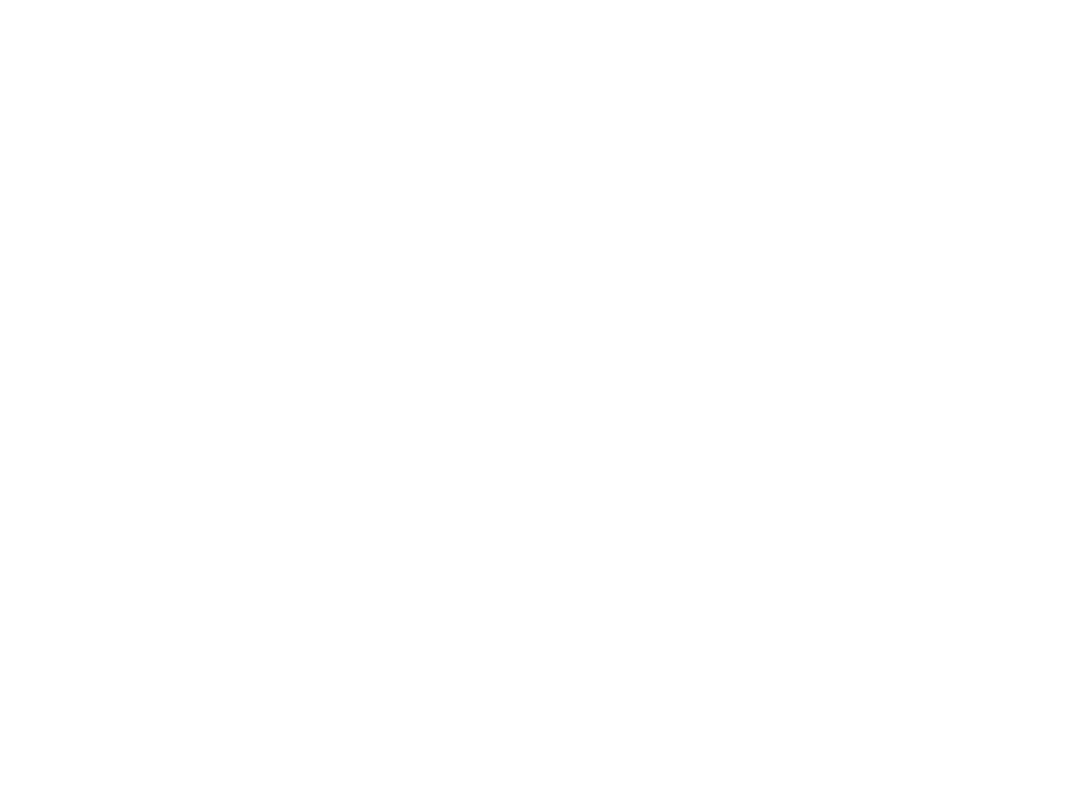
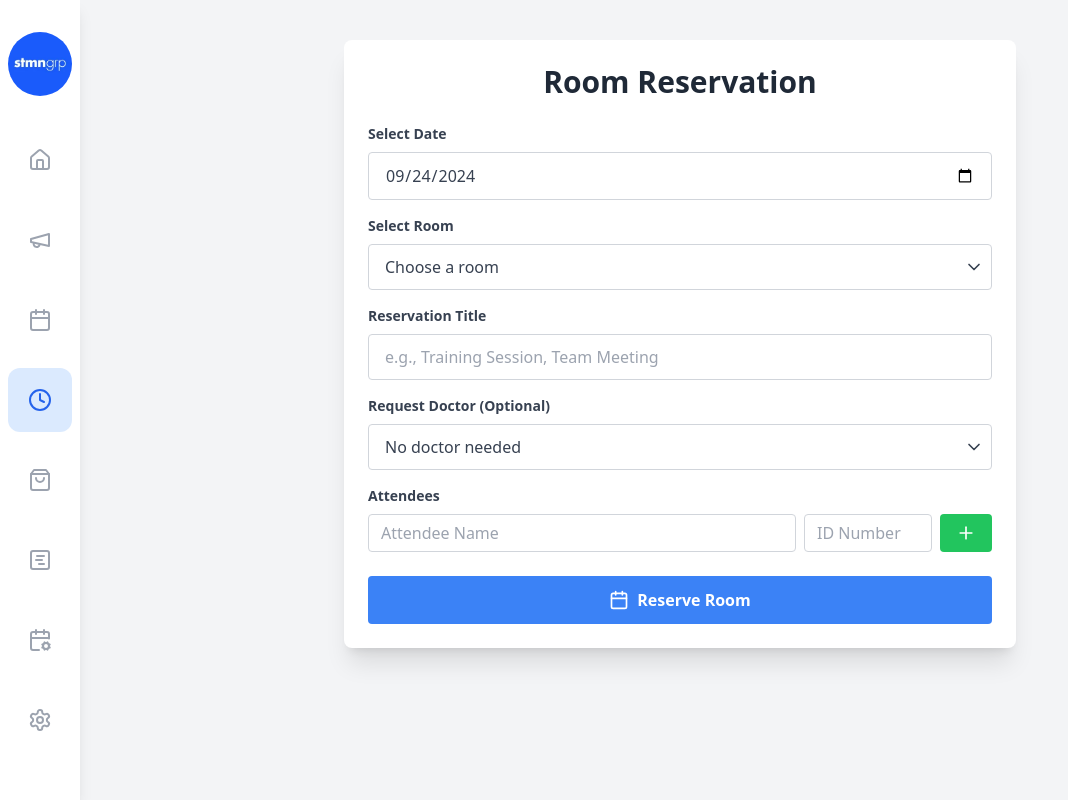
Before and after one commit to furqanistic/event-booking, a React (Vite) app in the folder client/: page /room in a window 1280 px wide. Before the commit this address had no page. Shown: the whole page, without its empty margins (0-1068 px from the left). Built offline with nearby package versions, Linux system fonts and the light colour scheme.

Commit message:
rooms setup

```diff
--- a/client/src/App.jsx
+++ b/client/src/App.jsx
@@ -1,5 +1,4 @@
 import { BrowserRouter, Route, Routes } from 'react-router-dom'
-import AppointmentPage from './pages/AppointmentPage'
 import EventsManagementPage from './pages/EventsManagementPage'
 import Events from './pages/EventsPage'
 import Home from './pages/Home'
@@ -7,6 +6,7 @@
 import LoginPage from './pages/LoginPage'
 import MerchPage from './pages/MerchPage'
 import News from './pages/News'
+import RoomReservationPage from './pages/RoomReservationPage'
 import Setting from './pages/Setting'
 
 const App = () => {
@@ -22,7 +22,7 @@
             <Route path='novedades' element={<News />} />
             <Route path='merch' element={<MerchPage />} />
             <Route path='mi-cuenta' element={<Setting />} />
-            <Route path='appointment' element={<AppointmentPage />} />
+            <Route path='room' element={<RoomReservationPage />} />
             <Route path='manage' element={<InventoryManagementPage />} />
             <Route path='event-dashboard' element={<EventsManagementPage />} />
           </Route>
--- a/client/src/pages/Layout.jsx
+++ b/client/src/pages/Layout.jsx
@@ -18,7 +18,7 @@
     { icon: Home, label: 'Home', path: '/dashboard' },
     { icon: Megaphone, label: 'News', path: '/novedades' },
     { icon: Calendar, label: 'Events', path: '/nuevo-evento' },
-    { icon: Clock, label: 'Appointments', path: '/appointment' },
+    { icon: Clock, label: 'Appointments', path: '/room' },
     { icon: ShoppingBag, label: 'Merch', path: '/merch' },
     { icon: SquareChartGantt, label: 'Manage', path: '/manage' },
     { icon: CalendarCog, label: 'Events', path: '/event-dashboard' },
--- a/client/src/pages/AppointmentPage.jsx
+++ b/client/src/pages/RoomReservationPage.jsx
@@ -1,8 +1,25 @@
-import { Calendar, ChevronDown, X } from 'lucide-react'
+import { Calendar, ChevronDown, Plus, X } from 'lucide-react'
 import React, { useEffect, useState } from 'react'
 import Layout from './Layout'
 
-// Mock data for doctors and rooms
+// Mock data for rooms and doctors
+const rooms = [
+  {
+    id: 1,
+    name: 'Room A',
+    capacity: 3,
+    equipment: ['Projector', 'Whiteboard'],
+    availability: [9, 10, 11, 13, 14, 15],
+  },
+  {
+    id: 2,
+    name: 'Room B',
+    capacity: 5,
+    equipment: ['TV Screen', 'Conference Phone'],
+    availability: [10, 11, 12, 14, 15, 16],
+  },
+]
+
 const doctors = [
   {
     id: 1,
@@ -24,17 +41,6 @@
   },
 ]
 
-const rooms = [
-  { id: 1, name: 'Room A', capacity: 3, availability: [9, 10, 11, 13, 14, 15] },
-  {
-    id: 2,
-    name: 'Room B',
-    capacity: 5,
-    availability: [10, 11, 12, 14, 15, 16],
-  },
-]
-
-// Simple Alert component
 const Alert = ({ children, variant = 'default' }) => (
   <div
     className={`p-4 mb-4 rounded-md ${
@@ -47,7 +53,6 @@
   </div>
 )
 
-// Simple AlertDialog component
 const AlertDialog = ({ isOpen, onClose, title, description, onConfirm }) => {
   if (!isOpen) return null
 
@@ -55,7 +60,7 @@
     <div className='fixed inset-0 bg-black bg-opacity-50 flex items-center justify-center p-4'>
       <div className='bg-white rounded-lg p-6 max-w-sm w-full'>
         <h2 className='text-xl font-bold mb-4'>{title}</h2>
-        <p className='mb-6'>{description}</p>
+        <p className='mb-6 whitespace-pre-line'>{description}</p>
         <div className='flex justify-end space-x-2'>
           <button
             className='px-4 py-2 bg-gray-200 text-gray-800 rounded hover:bg-gray-300'
@@ -75,63 +80,87 @@
   )
 }
 
-const AppointmentPage = () => {
+const RoomReservationPage = ({ userBrand = 'nuo' }) => {
   const [selectedDate, setSelectedDate] = useState(new Date())
-  const [selectedDoctor, setSelectedDoctor] = useState(null)
   const [selectedRoom, setSelectedRoom] = useState(null)
   const [selectedTime, setSelectedTime] = useState(null)
   const [availableTimes, setAvailableTimes] = useState([])
-  const [patientName, setPatientName] = useState('')
-  const [patientEmail, setPatientEmail] = useState('')
+  const [reservationTitle, setReservationTitle] = useState('')
+  const [selectedDoctor, setSelectedDoctor] = useState(null)
+  const [attendees, setAttendees] = useState([])
+  const [newAttendee, setNewAttendee] = useState({ name: '', id: '' })
   const [showConfirmDialog, setShowConfirmDialog] = useState(false)
   const [bookingError, setBookingError] = useState(null)
 
+  // Get the assigned doctor based on the user's brand
+  const assignedDoctor = doctors.find(
+    (d) =>
+      (userBrand === 'nuo' && d.id === 2) ||
+      (userBrand === 'cardio' && d.id === 1) ||
+      (userBrand === 'pedia' && d.id === 3)
+  )
+
   useEffect(() => {
-    if (selectedDoctor && selectedRoom) {
-      const doctorAvailability = doctors.find(
-        (d) => d.id === selectedDoctor
-      ).availability
-      const roomAvailability = rooms.find(
-        (r) => r.id === selectedRoom
-      ).availability
-      const commonAvailability = doctorAvailability.filter((time) =>
-        roomAvailability.includes(time)
-      )
-      setAvailableTimes(commonAvailability)
+    if (selectedRoom) {
+      const room = rooms.find((r) => r.id === selectedRoom)
+      let availableTimes = room.availability
+
+      if (selectedDoctor) {
+        const doctor = doctors.find((d) => d.id === selectedDoctor)
+        availableTimes = availableTimes.filter((time) =>
+          doctor.availability.includes(time)
+        )
+      }
+
+      setAvailableTimes(availableTimes)
     }
-  }, [selectedDoctor, selectedRoom])
+  }, [selectedRoom, selectedDoctor])
+
+  const handleAddAttendee = () => {
+    if (newAttendee.name && newAttendee.id) {
+      setAttendees([...attendees, newAttendee])
+      setNewAttendee({ name: '', id: '' })
+    }
+  }
+
+  const removeAttendee = (index) => {
+    setAttendees(attendees.filter((_, i) => i !== index))
+  }
 
   const handleBooking = () => {
     if (
-      selectedDoctor &&
       selectedRoom &&
       selectedTime &&
-      patientName &&
-      patientEmail
+      reservationTitle &&
+      attendees.length > 0
     ) {
       setShowConfirmDialog(true)
     } else {
-      setBookingError('Please fill in all fields before booking.')
+      setBookingError(
+        'Please fill in all required fields and add at least one attendee.'
+      )
     }
   }
 
   const confirmBooking = () => {
     // Here you would typically send this data to your backend
-    console.log('Booking confirmed:', {
-      doctor: doctors.find((d) => d.id === selectedDoctor).name,
+    console.log('Reservation confirmed:', {
       room: rooms.find((r) => r.id === selectedRoom).name,
       date: selectedDate.toDateString(),
       time: `${selectedTime}:00`,
-      patientName,
-      patientEmail,
+      title: reservationTitle,
+      doctor: selectedDoctor
+        ? doctors.find((d) => d.id === selectedDoctor).name
+        : 'None',
+      attendees,
     })
 
     // Reset form
-    setSelectedDoctor(null)
     setSelectedRoom(null)
     setSelectedTime(null)
-    setPatientName('')
-    setPatientEmail('')
+    setReservationTitle('')
+    setSelectedDoctor(null)
+    setAttendees([])
     setShowConfirmDialog(false)
   }
 
@@ -139,7 +168,7 @@
     <Layout>
       <div className='max-w-2xl mx-auto mt-10 p-6 bg-white rounded-lg shadow-xl'>
         <h2 className='text-3xl font-bold mb-6 text-center text-gray-800'>
-          Book an Appointment
+          Room Reservation
         </h2>
 
         <div className='mb-4'>
@@ -156,33 +185,6 @@
             value={selectedDate.toISOString().split('T')[0]}
             onChange={(e) => setSelectedDate(new Date(e.target.value))}
           />
-        </div>
-
-        <div className='mb-4'>
-          <label
-            className='block text-gray-700 text-sm font-bold mb-2'
-            htmlFor='doctor'
-          >
-            Select Doctor
-          </label>
-          <div className='relative'>
-            <select
-              id='doctor'
-              className='block appearance-none w-full bg-white border border-gray-300 text-gray-700 py-3 px-4 pr-8 rounded leading-tight focus:outline-none focus:bg-white focus:border-gray-500'
-              onChange={(e) => setSelectedDoctor(Number(e.target.value))}
-              value={selectedDoctor || ''}
-            >
-              <option value=''>Choose a doctor</option>
-              {doctors.map((doctor) => (
-                <option key={doctor.id} value={doctor.id}>
-                  {doctor.name} - {doctor.specialty}
-                </option>
-              ))}
-            </select>
-            <div className='pointer-events-none absolute inset-y-0 right-0 flex items-center px-2 text-gray-700'>
-              <ChevronDown size={20} />
-            </div>
-          </div>
         </div>
 
         <div className='mb-4'>
@@ -210,9 +212,15 @@
               <ChevronDown size={20} />
             </div>
           </div>
+          {selectedRoom && (
+            <div className='mt-2 text-sm text-gray-600'>
+              Equipment:{' '}
+              {rooms.find((r) => r.id === selectedRoom).equipment.join(', ')}
+            </div>
+          )}
         </div>
 
-        {availableTimes.length > 0 ? (
+        {availableTimes.length > 0 && (
           <div className='mb-6'>
             <label className='block text-gray-700 text-sm font-bold mb-2'>
               Available Times
@@ -233,51 +241,102 @@
               ))}
             </div>
           </div>
-        ) : (
-          selectedDoctor &&
-          selectedRoom && (
-            <Alert variant='destructive'>
-              <h3 className='font-bold'>No Available Times</h3>
-              <p>
-                There are no common available times for the selected doctor and
-                room on this date. Please try a different combination.
-              </p>
-            </Alert>
-          )
         )}
 
         <div className='mb-4'>
           <label
             className='block text-gray-700 text-sm font-bold mb-2'
-            htmlFor='patientName'
+            htmlFor='title'
           >
-            Patient Name
+            Reservation Title
           </label>
           <input
             type='text'
-            id='patientName'
+            id='title'
             className='block w-full bg-white border border-gray-300 text-gray-700 py-3 px-4 rounded leading-tight focus:outline-none focus:bg-white focus:border-gray-500'
-            value={patientName}
-            onChange={(e) => setPatientName(e.target.value)}
-            placeholder='Enter patient name'
+            value={reservationTitle}
+            onChange={(e) => setReservationTitle(e.target.value)}
+            placeholder='e.g., Training Session, Team Meeting'
           />
         </div>
 
-        <div className='mb-6'>
+        <div className='mb-4'>
           <label
             className='block text-gray-700 text-sm font-bold mb-2'
-            htmlFor='patientEmail'
+            htmlFor='doctor'
           >
-            Patient Email
+            Request Doctor (Optional)
           </label>
-          <input
-            type='email'
-            id='patientEmail'
-            className='block w-full bg-white border border-gray-300 text-gray-700 py-3 px-4 rounded leading-tight focus:outline-none focus:bg-white focus:border-gray-500'
-            value={patientEmail}
-            onChange={(e) => setPatientEmail(e.target.value)}
-            placeholder='Enter patient email'
-          />
+          <div className='relative'>
+            <select
+              id='doctor'
+              className='block appearance-none w-full bg-white border border-gray-300 text-gray-700 py-3 px-4 pr-8 rounded leading-tight focus:outline-none focus:bg-white focus:border-gray-500'
+              onChange={(e) =>
+                setSelectedDoctor(
+                  e.target.value ? Number(e.target.value) : null
+                )
+              }
+              value={selectedDoctor || ''}
+            >
+              <option value=''>No doctor needed</option>
+              <option value={assignedDoctor.id}>
+                {assignedDoctor.name} - {assignedDoctor.specialty}
+              </option>
+            </select>
+            <div className='pointer-events-none absolute inset-y-0 right-0 flex items-center px-2 text-gray-700'>
+              <ChevronDown size={20} />
+            </div>
+          </div>
+        </div>
+
+        <div className='mb-6'>
+          <label className='block text-gray-700 text-sm font-bold mb-2'>
+            Attendees
+          </label>
+          <div className='space-y-2'>
+            {attendees.map((attendee, index) => (
+              <div
+                key={index}
+                className='flex items-center space-x-2 bg-gray-50 p-2 rounded'
+              >
+                <span className='flex-grow'>
+                  {attendee.name} (ID: {attendee.id})
+                </span>
+                <button
+                  onClick={() => removeAttendee(index)}
+                  className='text-red-500 hover:text-red-700'
+                >
+                  <X size={20} />
+                </button>
+              </div>
+            ))}
+          </div>
+          <div className='mt-2 flex space-x-2'>
+            <input
+              type='text'
+              placeholder='Attendee Name'
+              className='flex-grow bg-white border border-gray-300 text-gray-700 py-2 px-3 rounded leading-tight focus:outline-none focus:bg-white focus:border-gray-500'
+              value={newAttendee.name}
+              onChange={(e) =>
+                setNewAttendee({ ...newAttendee, name: e.target.value })
+              }
+            />
+            <input
+              type='text'
+              placeholder='ID Number'
+              className='w-32 bg-white border border-gray-300 text-gray-700 py-2 px-3 rounded leading-tight focus:outline-none focus:bg-white focus:border-gray-500'
+              value={newAttendee.id}
+              onChange={(e) =>
+                setNewAttendee({ ...newAttendee, id: e.target.value })
+              }
+            />
+            <button
+              onClick={handleAddAttendee}
+              className='bg-green-500 hover:bg-green-600 text-white py-2 px-4 rounded'
+            >
+              <Plus size={20} />
+            </button>
+          </div>
         </div>
 
         {bookingError && (
@@ -292,27 +351,28 @@
           onClick={handleBooking}
         >
           <Calendar className='mr-2' size={20} />
-          Book Appointment
+          Reserve Room
         </button>
 
         <AlertDialog
           isOpen={showConfirmDialog}
           onClose={() => setShowConfirmDialog(false)}
-          title='Confirm Appointment'
+          title='Confirm Reservation'
           description={`
-          Are you sure you want to book this appointment?
-          Doctor: ${
-            selectedDoctor
-              ? doctors.find((d) => d.id === selectedDoctor).name
-              : ''
-          }
+          Are you sure you want to make this reservation?
+
           Room: ${
             selectedRoom ? rooms.find((r) => r.id === selectedRoom).name : ''
           }
           Date: ${selectedDate.toDateString()}
           Time: ${selectedTime ? `${selectedTime}:00` : ''}
-          Patient: ${patientName}
-          Email: ${patientEmail}
+          Title: ${reservationTitle}
+          Doctor: ${
+            selectedDoctor
+              ? doctors.find((d) => d.id === selectedDoctor).name
+              : 'None'
+          }
+          Attendees: ${attendees.length}
         `}
           onConfirm={confirmBooking}
         />
@@ -321,4 +381,4 @@
   )
 }
 
-export default AppointmentPage
+export default RoomReservationPage
```
